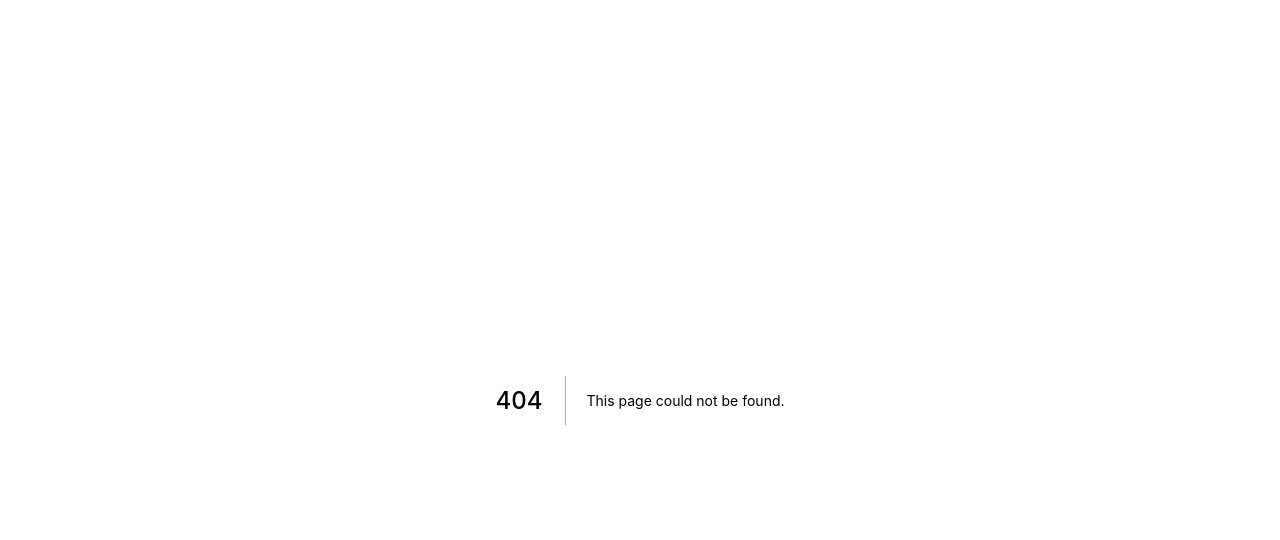
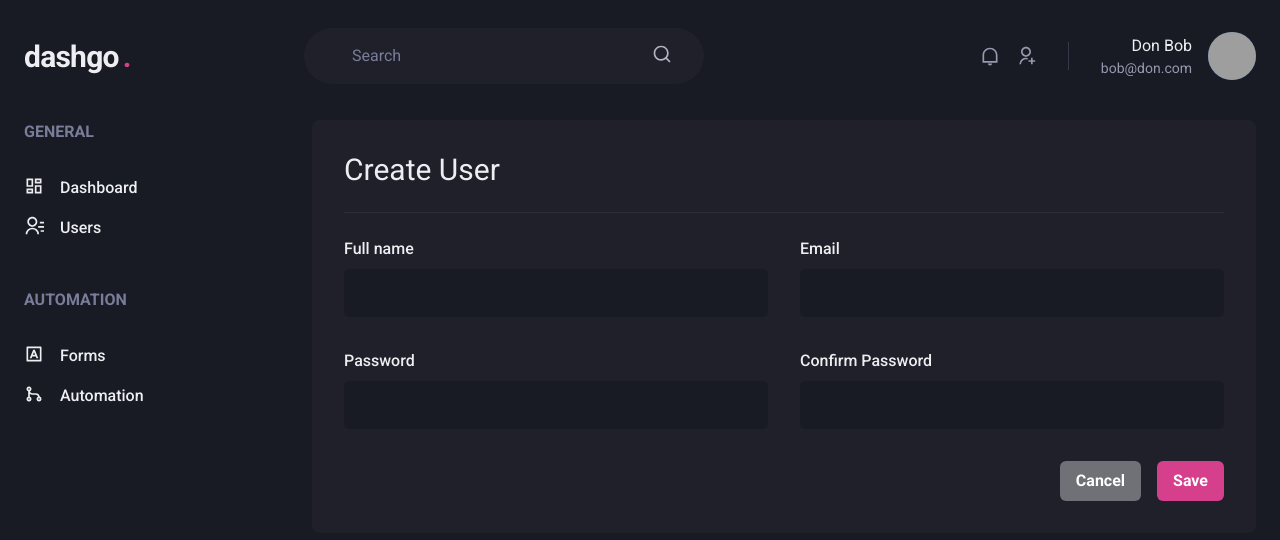
Before and after one commit to gabrielcedran/rocketseat-reactjs-chapter4, a Next.js app: page /users/create in a window 1280 px wide. Before the commit this address had no page. Shown: the top 540 px of the page. Built offline with nearby package versions, Linux system fonts and the light colour scheme; grey boxes are pictures that could not be loaded.

Commit message:
Create add new user component

```diff
--- /dev/null
+++ b/src/pages/users/create.tsx
@@ -0,0 +1,63 @@
+import { Box, Button, Divider, Flex, Heading, HStack, SimpleGrid, VStack } from "@chakra-ui/react";
+import { Input } from "../../components/Form/Input";
+import { Header } from "../../components/Header";
+import { Sidebar } from "../../components/Sidebar";
+
+export default function CreateUser() {
+    return(
+        <Box>
+            <Header />
+            <Flex
+                w='100%'
+                my='6'
+                maxW={1480}
+                mx='auto'
+                px='6'
+            >
+                <Sidebar />
+                <Box
+                    flex='1'
+                    borderRadius={8}
+                    bg='gray.800'
+                    p='8'
+                >
+                    <Heading
+                        size='lg'
+                        fontWeight='normal'
+                    >
+                        Create User
+                    </Heading>
+                    <Divider
+                        my='6'
+                        borderColor='gray.700'
+                    />
+
+                    <VStack spacing='8'>
+                        <SimpleGrid
+                            minChildWidth='240px'
+                            spacing='8'
+                            w='100%'
+                        >
+                            <Input name='name' label='Full name'/>
+                            <Input name='email' type='email' label='Email'/>
+                        </SimpleGrid>
+                        <SimpleGrid
+                            minChildWidth='240px'
+                            spacing='8'
+                            w='100%'
+                        >
+                            <Input name='password' type='password' label='Password'/>
+                            <Input name='passwordConfirmation' type='password' label='Confirm Password'/>
+                        </SimpleGrid>
+                    </VStack>
+                    <Flex mt='8' justify='flex-end'>
+                        <HStack spacing='4'>
+                            <Button colorScheme='whiteAlpha'>Cancel</Button>
+                            <Button colorScheme='pink'>Save</Button>
+                        </HStack>
+                    </Flex>
+                </Box>
+            </Flex>
+        </Box>
+    )
+}
```
